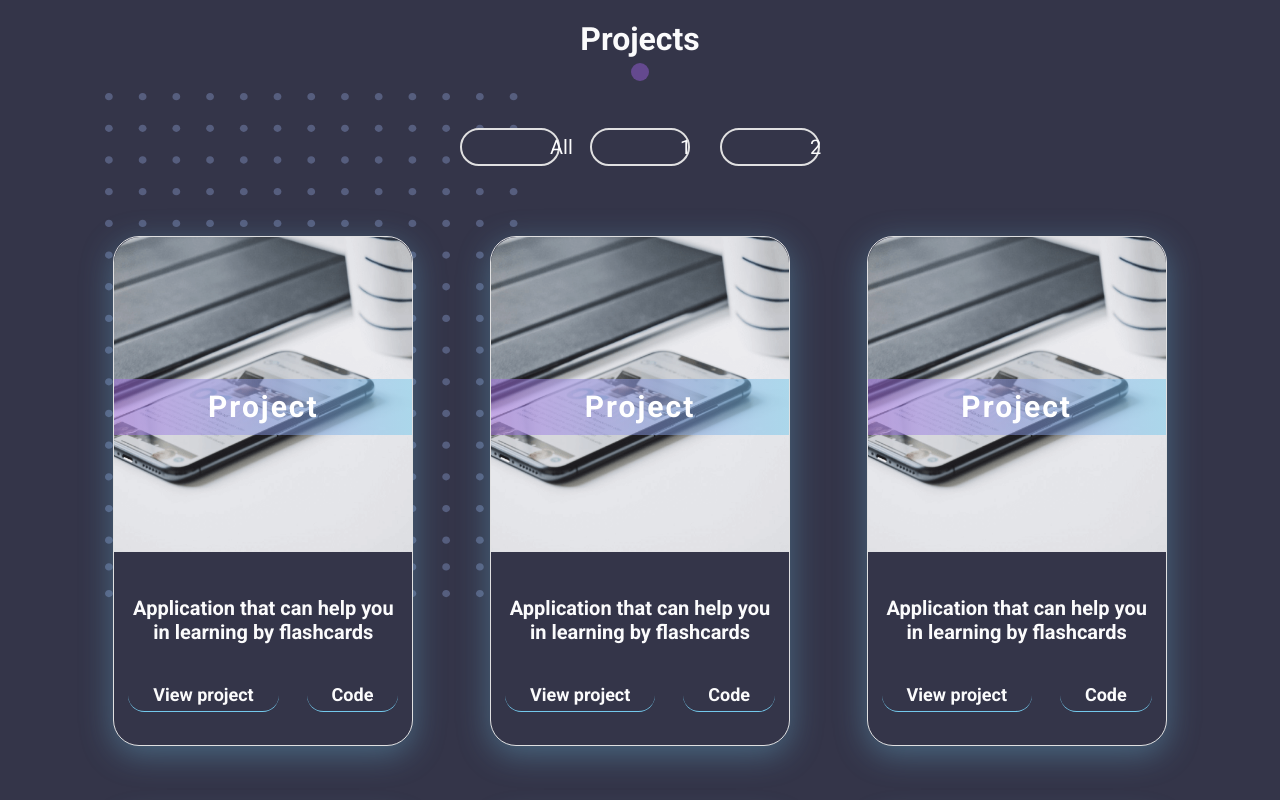
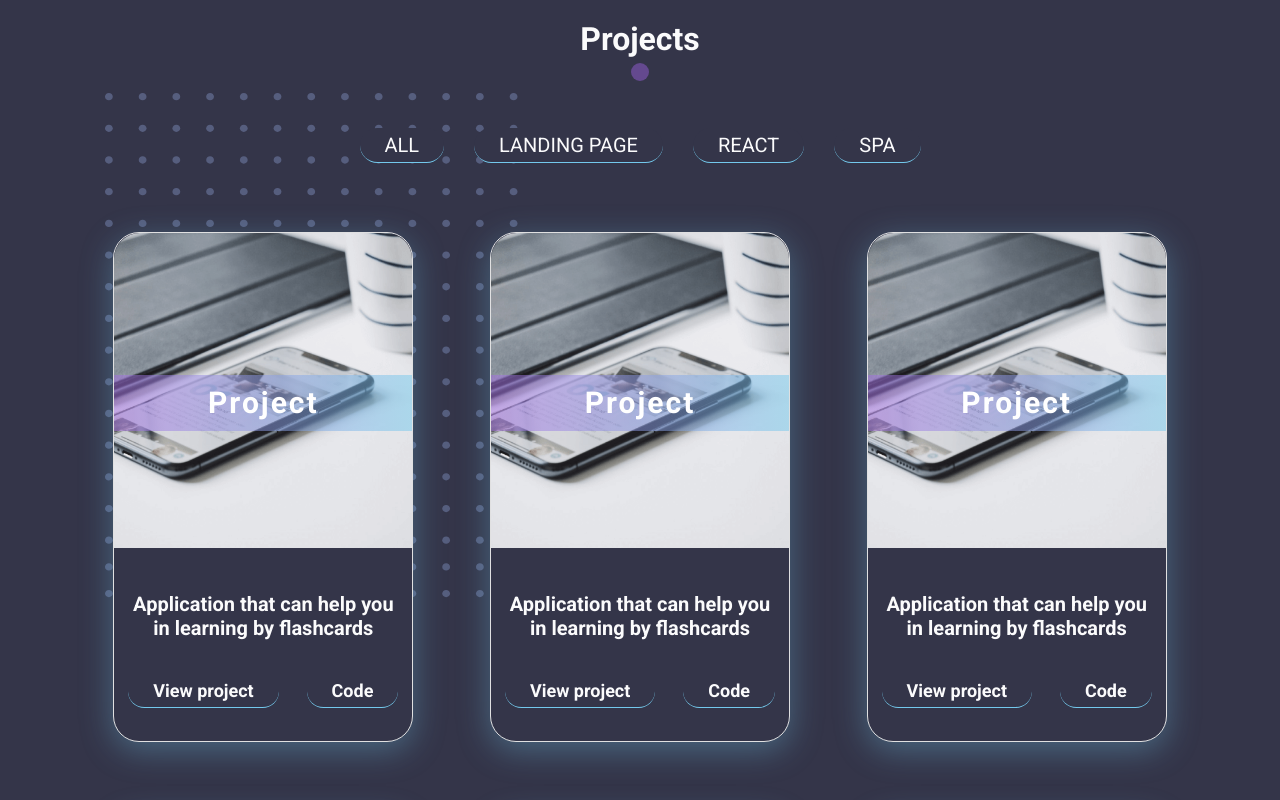
Before and after one commit to Kristina-Tur/portfolio, a React app: page / in a window 1280 px wide. Shown: the part 1080-1880 px from the top of the page. Built offline with nearby package versions, Linux system fonts and the light colour scheme.

Commit message:
adaptive

```diff
--- a/src/layout/footer/Footer.tsx
+++ b/src/layout/footer/Footer.tsx
@@ -14,11 +14,13 @@ export const Footer = () => {
 const StyledFooter = styled.footer`
 background-color: ${Theme.colors.primaryBg};
 `
-const Copyright = styled.p`
+const Copyright = styled.small`
+  display: block;
   color: ${Theme.colors.text.primary};
   font-size: 12px;
   font-weight: 400;
   border-top: 1px solid ${Theme.colors.neutral};
+ /* min-height: 52px;*/
   padding: 20px 0;
   text-align: center;
 `
--- a/src/layout/sectoins/projects/Projects.tsx
+++ b/src/layout/sectoins/projects/Projects.tsx
@@ -8,7 +8,7 @@ import projectPng from './../../../assets/images/project.png'
 import projectWebp from './../../../assets/images/project.webp'
 import {Container} from '../../../component/Container';
 
-const projectsItems = ['All', '1', '2']
+const projectsItems = ['All', 'landing page', 'React', 'spa']
 export const Projects = () => {
     return (
         <StyledProjects>
--- a/src/layout/sectoins/projects/tabMenu/TabMenu.tsx
+++ b/src/layout/sectoins/projects/tabMenu/TabMenu.tsx
@@ -51,17 +51,17 @@ const DotsWrapper = styled.div`
 const List = styled.li`
 
   @media ${Theme.media.mobile}{
-    max-width: 200px;
+/*    max-width: 200px;
     width: 100%;
     min-height: 30px;
   }
   max-width: 100px;
   width: 100%;
   min-height: 30px;
-  background-color: ${Theme.colors.primaryBg};
+
   border-radius: 70px;
   border: 2px solid ${Theme.colors.neutral};
-  text-align: center;
+  text-align: center;*/
 
   &:hover{
     background-color: ${Theme.colors.neutral};
@@ -69,10 +69,15 @@ const List = styled.li`
 `
 
 const Link = styled.a`
+  background-color: ${Theme.colors.primaryBg};
   ${font({color: Theme.colors.text.primary, FMax: 20, FMin: 18, weight: 400, lineHeight: 1.7})};
-  padding: 5px 88px;
+  text-transform: uppercase;
+  border-bottom: 1px solid ${Theme.colors.text.accent};
+  border-radius: 83px;
+  padding: 5px 25px;
 
-  &:hover{
-    color: ${Theme.colors.text.secondary};
+  &:hover {
+    background-image: ${Theme.colors.accent};
+    border-bottom: none;
   }
 `
```
